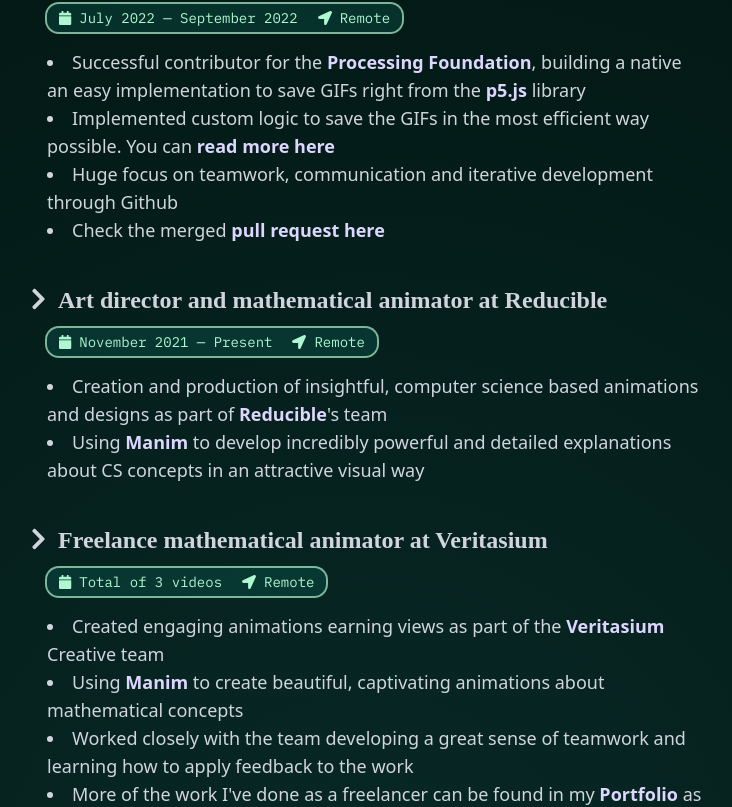
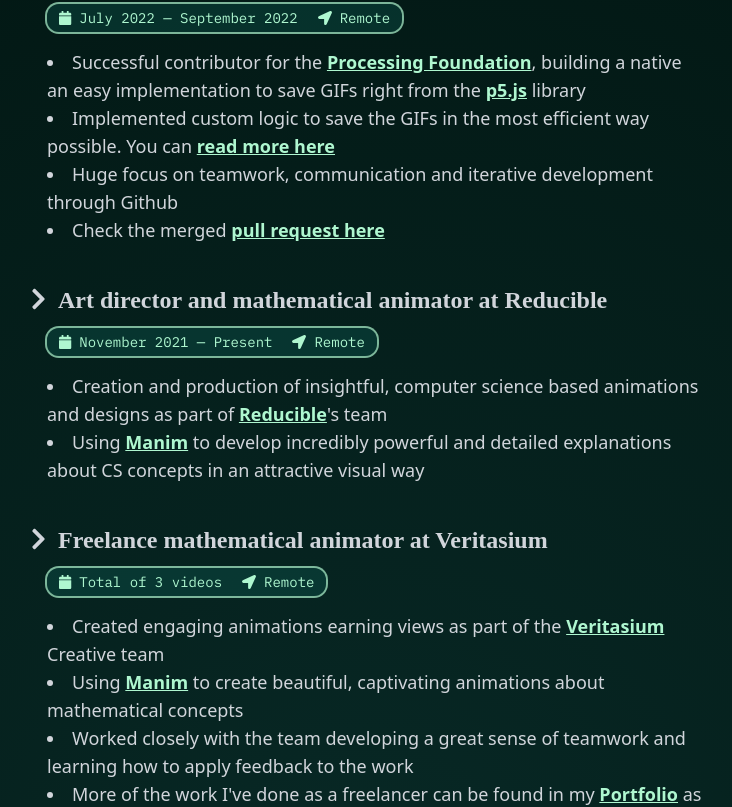
Before and after one commit to jesi-rgb/old.jesirgb.com, a Next.js app: page /curriculum in a window 1280 px wide. Shown: the part 599-1406 px from the top of the page, without its empty margins (273-1005 px from the left). Built offline with nearby package versions, Linux system fonts and the light colour scheme; no server answers; a web font is replaced by a local one.

Commit message:
more polishing

```diff
--- a/components/Curriculum/EntryTitle.js
+++ b/components/Curriculum/EntryTitle.js
@@ -3,7 +3,7 @@ import { faChevronRight } from "@fortawesome/free-solid-svg-icons";
 import { FontAwesomeIcon } from "@fortawesome/react-fontawesome";
 export default function EntryTitle({ title }) {
   return (
-    <div className="mt-10 text-2xl font-bold font-serif">
+    <div className="mt-10 text-2xl font-semibold font-serif">
       <FontAwesomeIcon icon={faChevronRight} className="mr-3" />
       {title}
     </div>
--- a/components/LastTrack.js
+++ b/components/LastTrack.js
@@ -15,7 +15,9 @@ export default function TopTracks() {
   return (
     <>
       <p class="text-white mt-10">
-        <FontAwesomeIcon icon={faSpotify} />{" "}
+        <span className="align-baseline">
+          <FontAwesomeIcon icon={faSpotify} />
+        </span>{" "}
         <a
           href={data.tracks[0].songUrl}
           class="transition-colors hover:text-accent-1-lighter font-thin"
--- a/pages/curriculum.js
+++ b/pages/curriculum.js
@@ -27,7 +27,7 @@ export default function Curriculum() {
       <Layout>
         <div className="mx-2 xl:mx-auto xl:max-w-2xl text-gray-300">
           <SectionTitle title="Profile" color="green" />
-          <div className="text-xl">
+          <div className="text-xl font-thin">
             <p className="mb-4">
               Hi! I am Jesús, a video producer, web developer, graphic designer
               and musician.
@@ -51,7 +51,7 @@ export default function Curriculum() {
               <li>
                 Successful contributor for the{" "}
                 <a
-                  className="font-bold text-purple-200 hover:text-purple-50 transition-all"
+                  className="underline font-bold text-accent-1-lighter hover:text-purple-50 transition-all"
                   href="https://processingfoundation.org/"
                 >
                   {" "}
@@ -60,7 +60,7 @@ export default function Curriculum() {
                 , building a native an easy implementation to save GIFs right
                 from the{" "}
                 <a
-                  className="font-bold text-purple-200 hover:text-purple-50 transition-all"
+                  className="underline font-bold text-accent-1-lighter hover:text-purple-50 transition-all"
                   href="https://p5js.org/"
                 >
                   p5.js
@@ -71,7 +71,7 @@ export default function Curriculum() {
                 Implemented custom logic to save the GIFs in the most efficient
                 way possible. You can{" "}
                 <a
-                  className="font-bold text-purple-200 hover:text-purple-50 transition-all"
+                  className="underline font-bold text-accent-1-lighter hover:text-purple-50 transition-all"
                   href="https://www.jesirgb.com/blog/gif-encoding"
                 >
                   read more here
@@ -84,7 +84,7 @@ export default function Curriculum() {
               <li>
                 Check the merged{" "}
                 <a
-                  className="font-bold text-purple-200 hover:text-purple-50 transition-all"
+                  className="underline font-bold text-accent-1-lighter hover:text-purple-50 transition-all"
                   href="https://github.com/processing/p5.js/pull/5709"
                 >
                   {" "}
@@ -104,7 +104,7 @@ export default function Curriculum() {
                 animations and designs as part of{" "}
                 <a
                   href="https://www.youtube.com/c/reducible"
-                  className="font-bold text-purple-200 hover:text-purple-50 transition-all"
+                  className="underline font-bold text-accent-1-lighter hover:text-purple-50 transition-all"
                 >
                   Reducible
                 </a>
@@ -114,7 +114,7 @@ export default function Curriculum() {
                 Using{" "}
                 <a
                   href="https://www.manim.community"
-                  className="font-bold text-purple-200 hover:text-purple-50 transition-all"
+                  className="underline font-bold text-accent-1-lighter hover:text-purple-50 transition-all"
                 >
                   Manim
                 </a>{" "}
@@ -137,7 +137,7 @@ export default function Curriculum() {
                 views as part of the{" "}
                 <a
                   href="https://www.youtube.com/c/veritasium"
-                  className="font-bold text-purple-200 hover:text-purple-50 transition-all"
+                  className="underline font-bold text-accent-1-lighter hover:text-purple-50 transition-all"
                 >
                   Veritasium
                 </a>{" "}
@@ -147,7 +147,7 @@ export default function Curriculum() {
                 Using{" "}
                 <a
                   href="https://www.manim.community"
-                  className="font-bold text-purple-200 hover:text-purple-50 transition-all"
+                  className="underline font-bold text-accent-1-lighter hover:text-purple-50 transition-all"
                 >
                   Manim
                 </a>{" "}
@@ -164,14 +164,14 @@ export default function Curriculum() {
                 More of the work I've done as a freelancer can be found in my{" "}
                 <a
                   href="/portfolio"
-                  className="font-bold text-purple-200 hover:text-purple-50 transition-all"
+                  className="underline font-bold text-accent-1-lighter hover:text-purple-50 transition-all"
                 >
                   Portfolio
                 </a>{" "}
                 as well as my{" "}
                 <a
                   href="/blog"
-                  className="font-bold text-purple-200 hover:text-purple-50 transition-all"
+                  className="underline font-bold text-accent-1-lighter hover:text-purple-50 transition-all"
                 >
                   Blog
                 </a>
@@ -216,7 +216,7 @@ export default function Curriculum() {
 
           <div className="mt-20">
             <SectionTitle title={"Education"} color="blue" />
-            <div className="mt-10 text-2xl font-serif font-bold">
+            <div className="mt-10 text-2xl font-serif font-semibold">
               <FontAwesomeIcon icon={faChartPie} className="mr-3" />
               MSc in Data Science
             </div>
@@ -243,7 +243,7 @@ export default function Curriculum() {
               </li>
             </EntryDetails>
 
-            <div className="mt-10 text-2xl font-serif font-bold">
+            <div className="mt-10 text-2xl font-serif font-semibold">
               <FontAwesomeIcon icon={faDesktop} className="mr-3" />
               BSc in Computer Science
             </div>
```
